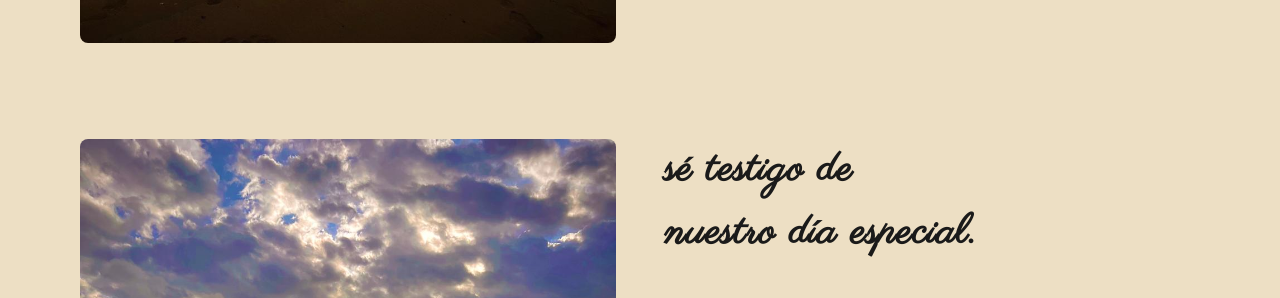
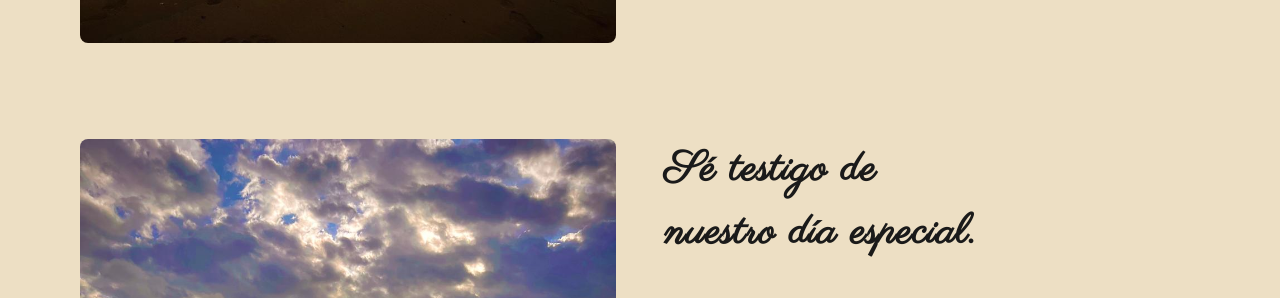
Before and after one commit to yeinorvc/wedding, a plain HTML site: page index.html in a window 1280 px wide. Shown: the part 1420-1718 px from the top of the page. Drawn offline with nearby package versions, Linux system fonts and the light colour scheme.

Commit message:
Add new s

```diff
--- a/index.html
+++ b/index.html
@@ -177,7 +177,7 @@
     </div>
     <div class="flex flex-col justify-center">
       <h2 class="section-title">
-        sé testigo de
+        Sé testigo de
         <br />
         nuestro día especial.
       </h2>
```
